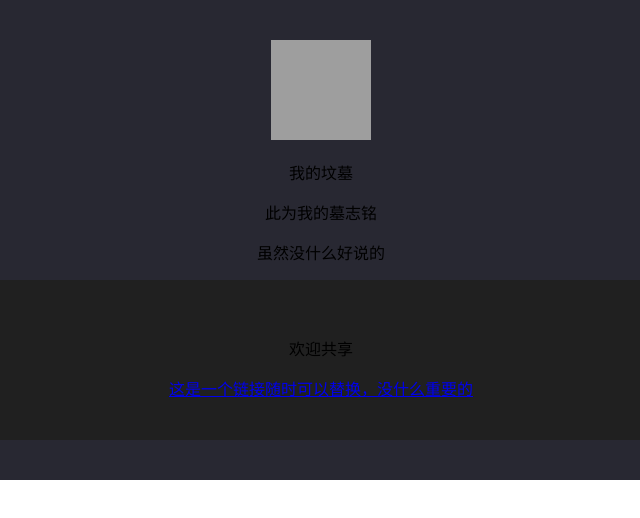
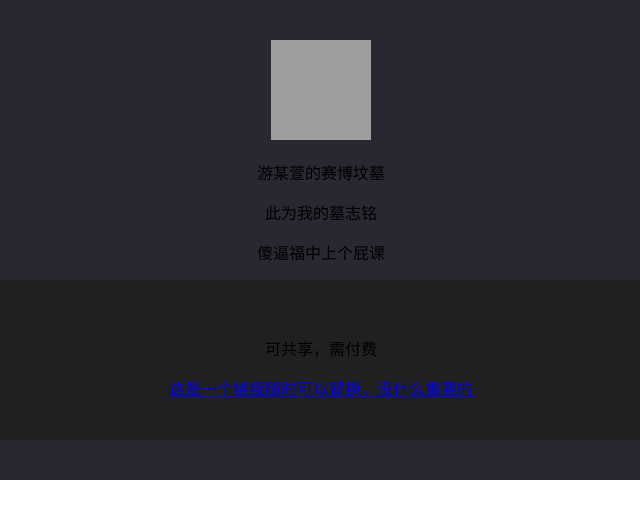
Before and after one commit to youyuq/abcde, a plain HTML site: page index.html in a window 1280 px wide. Shown: the full height of the page, 319-959 px from the left. Drawn offline with Linux system fonts and the light colour scheme; grey boxes are pictures that could not be loaded.

Commit message:
Update index.html

```diff
--- a/index.html
+++ b/index.html
@@ -19,16 +19,16 @@
       <img src='https://z1.ax1x.com/2023/11/18/piNgxFH.jpg' alt="坟墓" width="100px" height="100px"
     </div>
     <div>
-      <p>我的坟墓</p>
+      <p>游某萱的赛博坟墓</p>
       <p>此为我的墓志铭</p>
-      <p>虽然没什么好说的</p>
+      <p>傻逼福中上个屁课</p>
     </div>
     <div style="
     background-color:#202020 	;
     text-align:center;
     padding:40px;
    ">
-    <p>欢迎共享</p>
+    <p>可共享，需付费</p>
     <a href="https://www.runoob.com">这是一个链接随时可以替换，没什么重要的</a>
     </div>
   </body>
```
